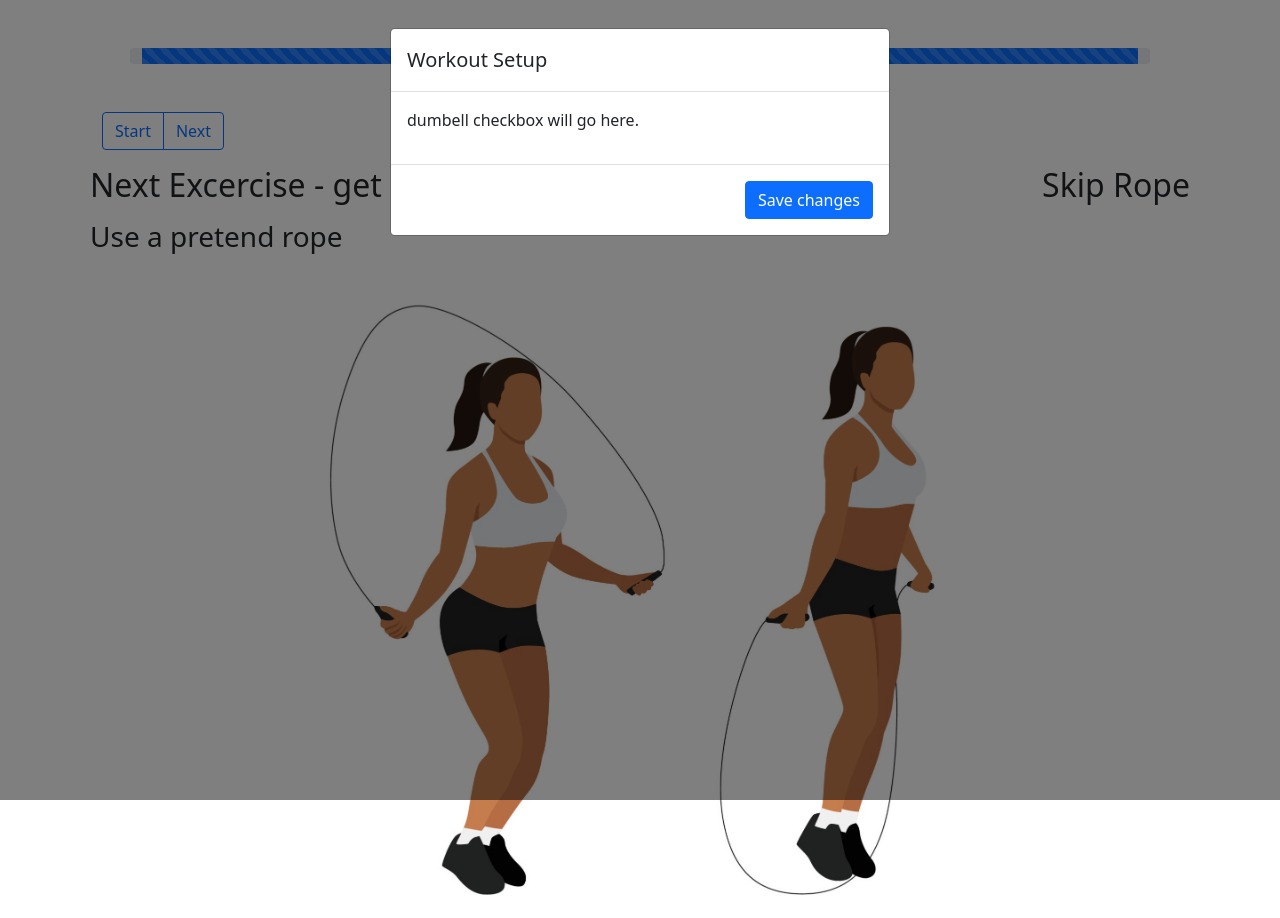
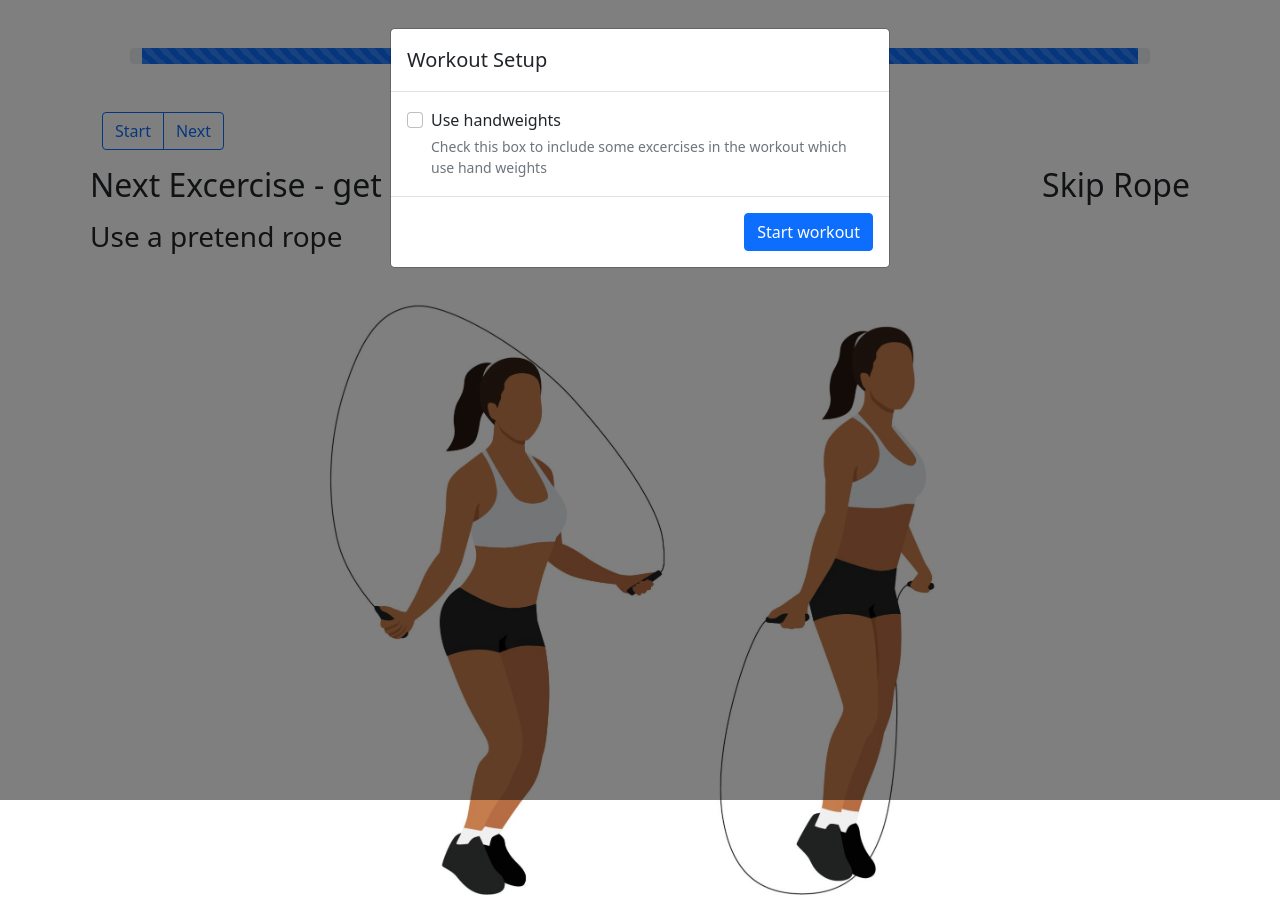
Before and after one commit to genehemias/ShortWorkout, a plain HTML site: page src/index.html in a window 1280 px wide. Drawn offline with nearby package versions, Linux system fonts and the light colour scheme.

Commit message:
adds checkbox to modal

```diff
--- a/src/index.html
+++ b/src/index.html
@@ -51,10 +51,20 @@
                         <h5 class="modal-title">Workout Setup</h5>
                     </div>
                     <div class="modal-body">
-                        <p>dumbell checkbox will go here.</p>
+                        <form>
+                            <div class="form-check">
+                                <input class="form-check-input" type="checkbox" value="" id="chkHandWeights">
+                                <label class="form-check-label" for="chkHandWeights">
+                                  Use handweights
+                                </label>
+                                <div class="form-text">
+                                    Check this box to include some excercises in the workout which use hand weights
+                                </div>
+                            </div>
+                        </form>
                     </div>
                     <div class="modal-footer">
-                        <button type="button" class="btn btn-primary">Save changes</button>
+                        <button type="button" class="btn btn-primary">Start workout</button>
                     </div>
                 </div>
             </div>
```
